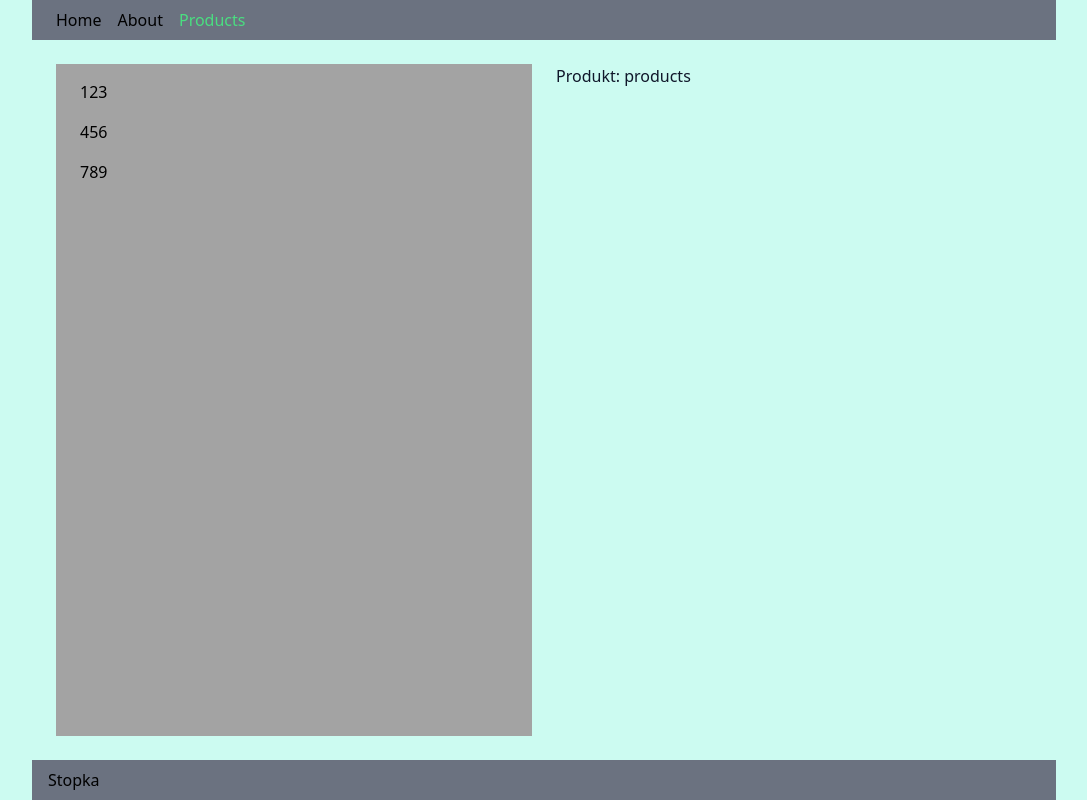
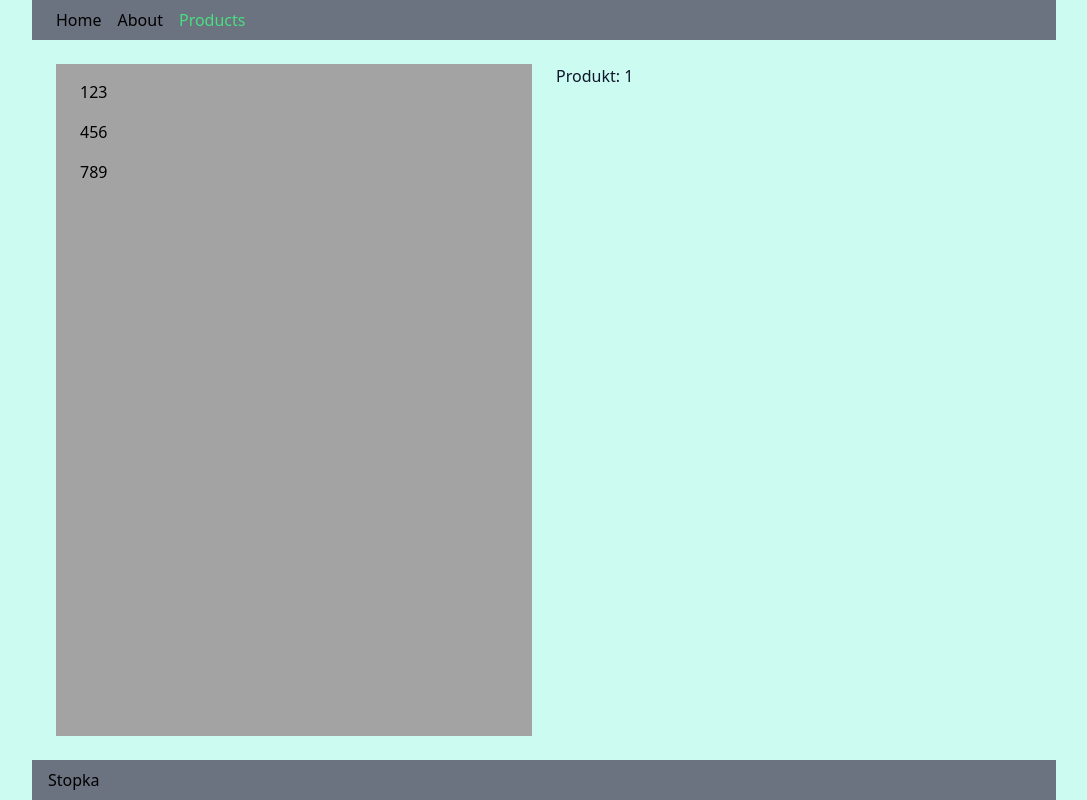
Before and after one commit to tars-mj/next-ecommerce, a Next.js app: page /products/1 in a window 1280 px wide. Shown: the whole page, without its empty margins (96-1183 px from the left). Built offline with nearby package versions, Linux system fonts and the light colour scheme.

Commit message:
Fix split function

```diff
--- a/pages/products/[id]/index.tsx
+++ b/pages/products/[id]/index.tsx
@@ -11,7 +11,7 @@ const Product = () => {
       <Header />
       <main className="max-w-5xl mx-auto w-full flex-grow p-6 grid gap-6 sm:grid-cols-2">
         <Sidebar />
-        <p className="text-slate-900">Produkt: {asPath.split('/').at(-2)}</p>
+        <p className="text-slate-900">Produkt: {asPath.split('/')[2]}</p>
       </main>
       <Footer />
     </div>
```
